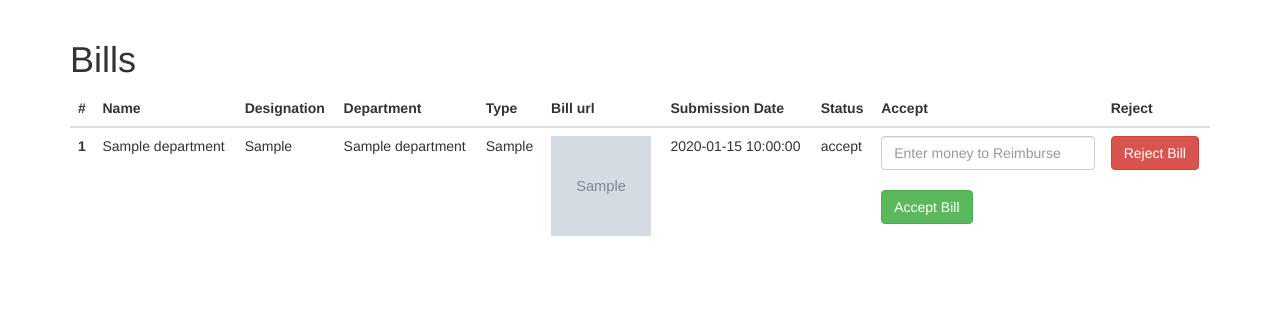
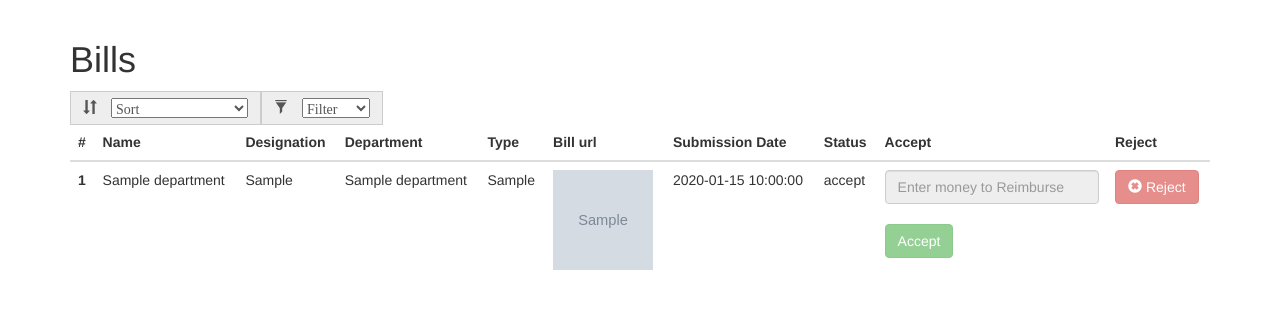
Before and after one commit to ishween/Bill-Reimbursement, a Flask app: template src/templates/managers/view_bills.html in a window 1280 px wide. Shown: the part 52-361 px from the top of the page. Run offline with Flask 2, Linux system fonts and the light colour scheme; the template is opened without the code that fills it: most values are stand-ins (such as "Sample title", 1, 10 or a date in 2020); grey boxes marked "Sample" are stand-in pictures; some libraries are stand-ins or nearby versions.

Commit message:
filter and sort bills

```diff
--- a/src/models/managers/views.py
+++ b/src/models/managers/views.py
@@ -18,7 +18,7 @@ def login_manager():
         try:
             if Manager.is_login_valid(email, password):
                 session['email'] = email
-                return redirect(url_for('bills.view_bills_to_manager'))
+                return redirect(url_for('bills.view_bills_to_manager', sort_type="default", filter_type="pending"))
         except managerErrors.ManagerError as a:
             return a.message
 
--- a/src/templates/managers/view_bills.html
+++ b/src/templates/managers/view_bills.html
@@ -1,6 +1,24 @@
 {% extends "base.html" %}
 {% block content %}
     <h1>Bills</h1>
+    <label class="input-group-addon glyphicon glyphicon-sort" style="width: 50px;">
+        <select class="selectpicker show-ticks" onchange="location = this.value;">
+            <option>Sort</option>
+            <option value="{{ url_for('bills.view_bills_to_manager', sort_type="default", filter_type=filter_type) }}">{{ "Default: No Sort" }}</option>
+            <option value="{{ url_for('bills.view_bills_to_manager', sort_type="employee_designation", filter_type=filter_type) }}">{{ "Designation" }}</option>
+            <option value="{{ url_for('bills.view_bills_to_manager', sort_type="date_of_submission", filter_type=filter_type) }}">{{ "Submission Date" }}</option>
+            <option value="{{ url_for('bills.view_bills_to_manager', sort_type="bill_type", filter_type=filter_type) }}">{{ "Bill Type" }}</option>
+        </select>
+    </label>
+    <label class="input-group-addon glyphicon glyphicon-filter" style="width: 50px;">
+        <select class="selectpicker" onchange="location = this.value;">
+            <option class="glyphicon glyphicon-filter">Filter</option>
+            <option value="{{ url_for('bills.view_bills_to_manager', sort_type=sort_type, filter_type="pending") }}">{{ "Pending" }}</option>
+            <option value="{{ url_for('bills.view_bills_to_manager', sort_type=sort_type, filter_type="accept") }}">{{ "Accept" }}</option>
+            <option value="{{ url_for('bills.view_bills_to_manager', sort_type=sort_type, filter_type="reject") }}">{{ "Reject" }}</option>
+        </select>
+    </label>
+
     <table class="table table-hover">
         <thead>
         <tr>
@@ -27,16 +45,29 @@
                 <td><a href="{{ bill['bill_image_url'] }}"><img src="{{ bill['bill_image_url'] }}" alt="Image" width="100" height="100"></a></td>
                 <td>{{ bill['date_of_submission'] }}</td>
                 <td>{{ bill['status'] }}</td>
+                {% if bill['status'] == "pending" %}
                     <td>
                         <form action="{{ url_for('bills.accept_bill', bill_id=bill['_id']) }}" method="post">
                             <div><input type="text" class="form-control" id="reimburse" name="reimburse" placeholder="Enter money to Reimburse">
                             </div><br>
-                                <button type="submit" class="btn btn-success">Accept Bill</button>
+                            <button type="submit" class="btn btn-success"> Accept </button>
                         </form><br>
                     </td>
                     <td>
-                            <a class="btn btn-danger" href="{{ url_for('bills.reject_bill', bill_id=bill['_id']) }}">Reject Bill</a>
+                        <a class="btn btn-danger" href="{{ url_for('bills.reject_bill', bill_id=bill['_id']) }}"><span class="glyphicon glyphicon-remove-sign"></span> Reject </a>
                     </td>
+                {% else %}
+                    <td>
+                        <form>
+                            <div><input type="text" class="form-control" id="reimburse" name="reimburse" placeholder="Enter money to Reimburse" disabled>
+                            </div><br>
+                            <button type="button" class="btn btn-success" disabled> Accept </button>
+                        </form><br>
+                    </td>
+                    <td>
+                        <button type="button" class="btn btn-danger" disabled><span class="glyphicon glyphicon-remove-sign"></span> Reject </button>
+                    </td>
+                {% endif %}
             </tr>
         {% endfor %}
         <tbody>
```
Also changed, not shown: src/models/bills/views.py (+20 -9 lines). Lines whose indentation alone changed are shown as unchanged.
